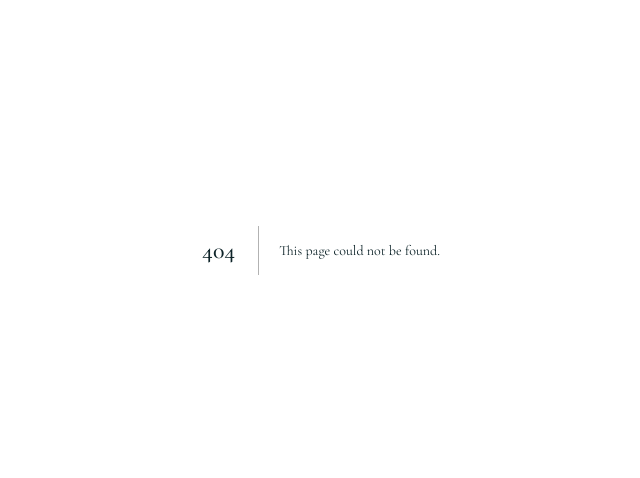
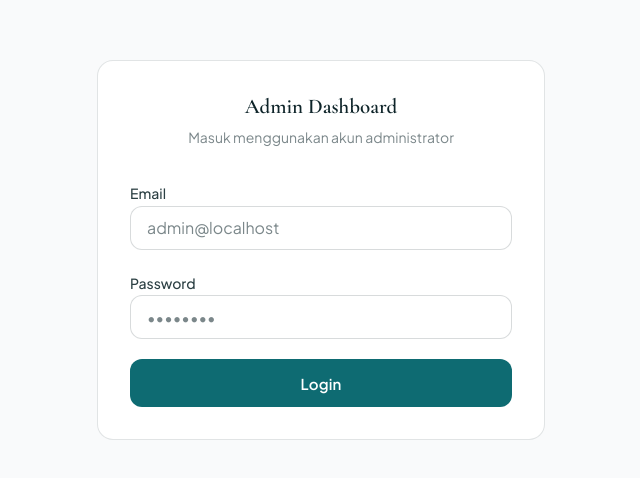
Before and after one commit to mzmubarok/web-masjid-mbh, a Next.js app: page /login in a window 1280 px wide. Before the commit this address had no page. Shown: the part 150-628 px from the top of the page, without its empty margins (319-959 px from the left). Built offline with nearby package versions, Linux system fonts and the light colour scheme.

Commit message:
feat(auth): implement admin authentication with NextAuth v5

```diff
--- /dev/null
+++ b/app/(auth)/login/action.ts
@@ -0,0 +1,21 @@
+"use server";
+
+import { AuthError } from "next-auth";
+
+import { signIn } from "@/auth";
+
+export async function loginAction(formData: FormData): Promise<void> {
+  try {
+    await signIn("credentials", {
+      email: formData.get("email") as string,
+      password: formData.get("password") as string,
+      redirectTo: "/admin",
+    });
+  } catch (error) {
+    if (error instanceof AuthError) {
+      throw new Error("Email atau password salah.");
+    }
+
+    throw error;
+  }
+}
--- /dev/null
+++ b/app/(auth)/login/page.tsx
@@ -0,0 +1,9 @@
+import { LoginForm } from "@/components/auth/LoginForm";
+
+export default function LoginPage() {
+  return (
+    <main className="flex min-h-screen items-center justify-center bg-gray-50 px-4">
+      <LoginForm />
+    </main>
+  );
+}
--- /dev/null
+++ b/app/admin/page.tsx
@@ -0,0 +1,11 @@
+export default function AdminPage() {
+  return (
+    <main className="p-10">
+      <h1 className="text-3xl font-bold">
+        Dashboard Admin
+      </h1>
+
+      <p>Login berhasil 🎉</p>
+    </main>
+  );
+}
--- /dev/null
+++ b/components/auth/LoginForm.tsx
@@ -0,0 +1,76 @@
+"use client";
+
+import { loginAction } from "@/app/(auth)/login/action";
+import { Button } from "@/components/ui/Button";
+import {
+  Card,
+  CardContent,
+  CardDescription,
+  CardHeader,
+  CardTitle,
+} from "@/components/ui/Card";
+import { Input } from "@/components/ui/Input";
+
+export function LoginForm() {
+  return (
+    <Card className="w-full max-w-md">
+      <CardHeader className="mb-8 text-center">
+        <CardTitle>Admin Dashboard</CardTitle>
+
+        <CardDescription>
+          Masuk menggunakan akun administrator
+        </CardDescription>
+      </CardHeader>
+
+      <CardContent>
+        <form
+          action={loginAction}
+          className="space-y-5"
+        >
+          <div className="space-y-2">
+            <label
+              htmlFor="email"
+              className="text-small font-medium"
+            >
+              Email
+            </label>
+
+            <Input
+              id="email"
+              name="email"
+              type="email"
+              placeholder="admin@localhost"
+              autoComplete="email"
+              required
+            />
+          </div>
+
+          <div className="space-y-2">
+            <label
+              htmlFor="password"
+              className="text-small font-medium"
+            >
+              Password
+            </label>
+
+            <Input
+              id="password"
+              name="password"
+              type="password"
+              placeholder="••••••••"
+              autoComplete="current-password"
+              required
+            />
+          </div>
+
+          <Button
+            type="submit"
+            className="w-full"
+          >
+            Login
+          </Button>
+        </form>
+      </CardContent>
+    </Card>
+  );
+}
```
Also changed, not shown: app/api/auth/[...nextauth]/route.ts (renamed from app/api/test/auth/[...nextauth]/route.ts).
